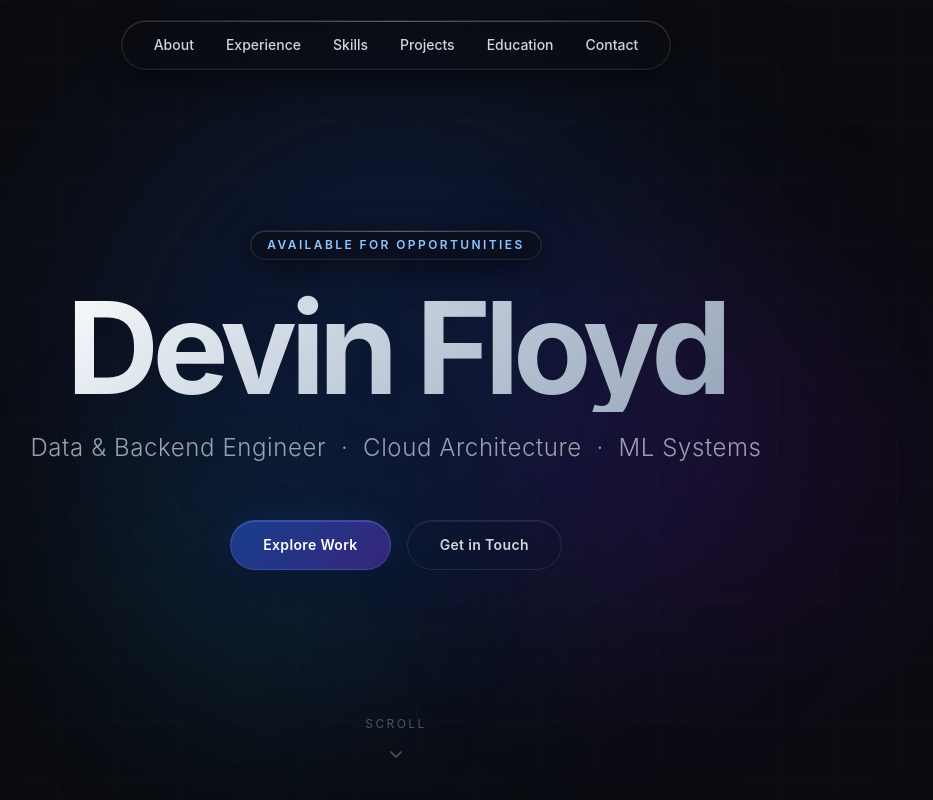
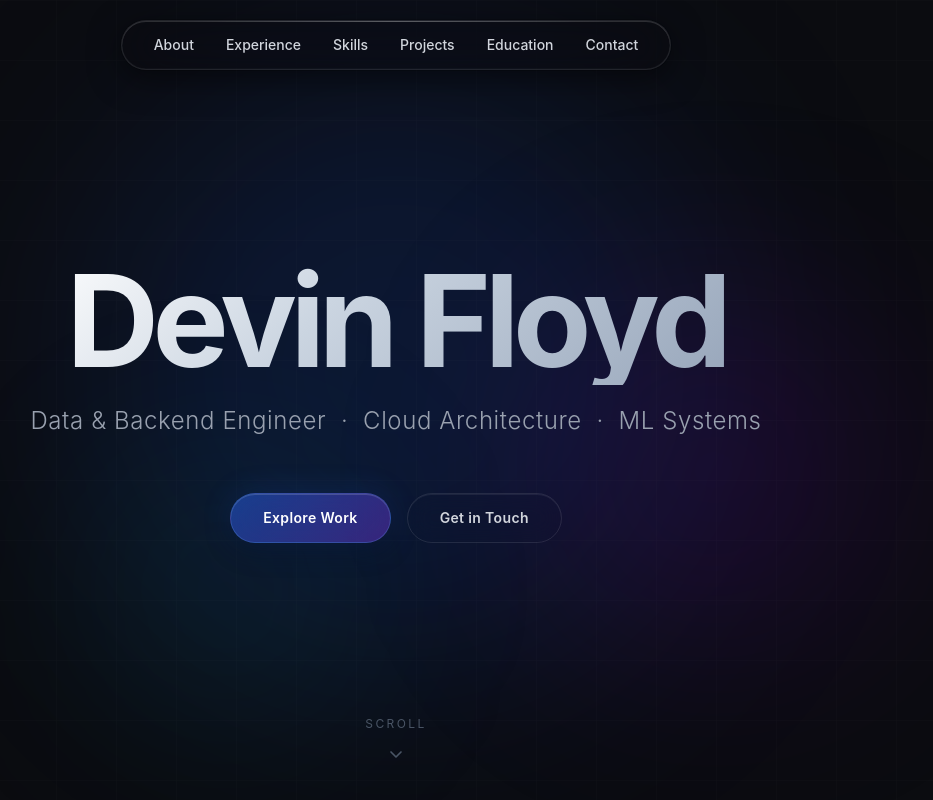
Before and after one commit to devinfloyd1/devinfloyd_portfolio, a React (Vite) app: page / in a window 1280 px wide. Shown: the top 800 px of the page, without its empty margins (244-1177 px from the left). Built offline with nearby package versions, Linux system fonts and the light colour scheme.

Commit message:
fix: remove 'Available for Opportunities' pill from Hero

```diff
--- a/src/components/Hero.jsx
+++ b/src/components/Hero.jsx
@@ -43,16 +43,6 @@ const Hero = () => {
                 animate="visible"
                 className="text-center z-10 px-4"
             >
-                {/* Eyebrow label */}
-                <motion.div variants={itemVariants} className="mb-6 inline-flex items-center gap-2">
-                    <span
-                        className="px-4 py-1.5 rounded-full text-xs font-semibold tracking-widest uppercase text-blue-300 glass-nav"
-                        style={{ letterSpacing: '0.2em' }}
-                    >
-                        Available for Opportunities
-                    </span>
-                </motion.div>
-
                 <motion.h1
                     variants={itemVariants}
                     className="text-6xl md:text-9xl font-bold mb-5 tracking-tighter"
```
